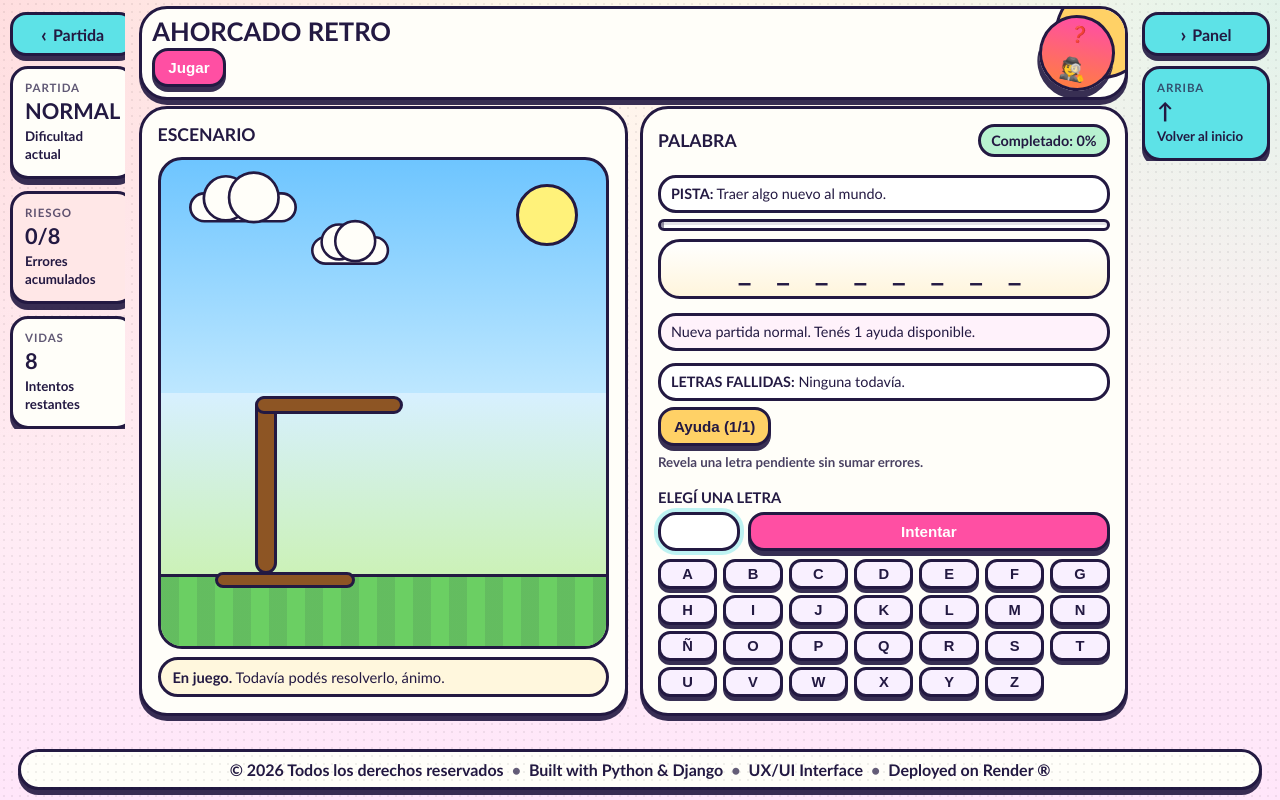
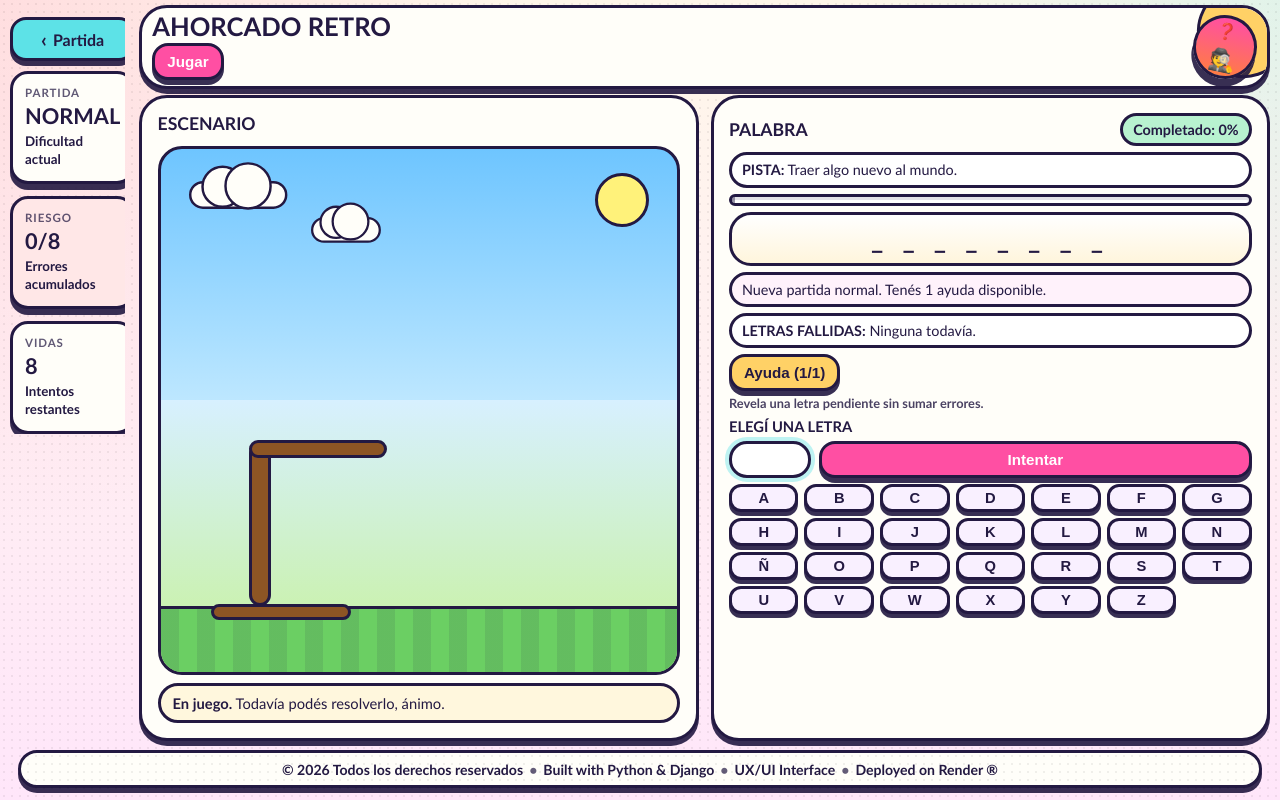
Before and after one commit to lu-developer476/Hangman, a Django app: page / in a window 1280 px wide. Run offline with Django 5.2, Linux system fonts and the light colour scheme.

Commit message:
Adjust Hangman layout without the right panel (#16)

```diff
--- a/app/static/app/css/styles.css
+++ b/app/static/app/css/styles.css
@@ -1044,7 +1044,7 @@ h1 {
 @media (min-width: 1180px) {
     .layout {
         display: grid;
-        grid-template-columns: minmax(112px, 9vw) minmax(0, 1fr) minmax(112px, 10vw);
+        grid-template-columns: minmax(112px, 9vw) minmax(0, 1fr);
         gap: 14px;
         align-items: start;
     }
@@ -1064,15 +1064,7 @@ h1 {
     }
 
     .layout:has(.side-rail-left.is-collapsed) {
-        grid-template-columns: 54px minmax(0, 1fr) minmax(112px, 10vw);
-    }
-
-    .layout:has(.side-rail-right.is-collapsed) {
-        grid-template-columns: minmax(112px, 9vw) minmax(0, 1fr) 54px;
-    }
-
-    .layout:has(.side-rail-left.is-collapsed):has(.side-rail-right.is-collapsed) {
-        grid-template-columns: 54px minmax(0, 1fr) 54px;
+        grid-template-columns: 54px minmax(0, 1fr);
     }
 
     .side-rail.is-collapsed .rail-toggle {
@@ -1180,19 +1172,11 @@ h1 {
 
 @media (min-width: 1400px) {
     .layout {
-        grid-template-columns: 150px minmax(0, 1fr) 170px;
+        grid-template-columns: 150px minmax(0, 1fr);
     }
 
     .layout:has(.side-rail-left.is-collapsed) {
-        grid-template-columns: 54px minmax(0, 1fr) 170px;
-    }
-
-    .layout:has(.side-rail-right.is-collapsed) {
-        grid-template-columns: 150px minmax(0, 1fr) 54px;
-    }
-
-    .layout:has(.side-rail-left.is-collapsed):has(.side-rail-right.is-collapsed) {
-        grid-template-columns: 54px minmax(0, 1fr) 54px;
+        grid-template-columns: 54px minmax(0, 1fr);
     }
 }
 
@@ -1350,10 +1334,6 @@ h1 {
         grid-template-columns: repeat(4, minmax(0, 1fr));
     }
 
-    .side-rail-right {
-        margin-top: 18px;
-        margin-bottom: 0;
-    }
 }
 
 @media (max-width: 900px) {
@@ -1395,8 +1375,7 @@ h1 {
 }
 
 @media (max-width: 620px) {
-    .side-rail .rail-content,
-    .side-rail-right .rail-content {
+    .side-rail .rail-content {
         grid-template-columns: repeat(2, minmax(0, 1fr));
     }
 
@@ -1573,3 +1552,148 @@ h1 {
     text-transform: uppercase;
     margin-bottom: 4px;
 }
+
+@media (min-width: 1024px) {
+    html,
+    body {
+        height: 100%;
+        overflow: hidden;
+    }
+
+    body {
+        min-height: 100vh;
+    }
+
+    .layout {
+        flex: 1 1 auto;
+        height: calc(100vh - 54px);
+        max-height: calc(100vh - 54px);
+        min-height: 0;
+        overflow: hidden;
+    }
+
+    .content-shell {
+        display: grid;
+        grid-template-rows: auto minmax(0, 1fr);
+        min-height: 0;
+        height: 100%;
+    }
+
+    .game-grid {
+        min-height: 0;
+        height: 100%;
+    }
+
+    .panel {
+        min-height: 0;
+        overflow: hidden;
+    }
+
+    .gallows-panel .gallows-scene {
+        flex: 1 1 auto;
+        min-height: 0;
+    }
+
+    .puzzle-panel {
+        gap: 6px;
+    }
+
+    .puzzle-panel .panel-header,
+    .puzzle-panel .hint,
+    .puzzle-panel .message,
+    .puzzle-panel .wrong-letters,
+    .puzzle-panel .word-display,
+    .puzzle-panel .help-form,
+    .puzzle-panel .guess-row {
+        margin-top: 0;
+        margin-bottom: 0;
+    }
+
+    .puzzle-panel .help-form {
+        gap: 4px;
+    }
+
+    .puzzle-panel .help-form small {
+        font-size: 0.8rem;
+    }
+
+    .footer {
+        margin: 4px 18px 6px;
+        padding: 5px 12px;
+        min-height: 38px;
+        font-size: 0.88rem;
+        gap: 6px;
+    }
+}
+
+@media (min-width: 1180px) and (max-height: 820px) {
+    .layout {
+        padding-top: 5px;
+        padding-bottom: 5px;
+    }
+
+    .hero-card {
+        min-height: 84px;
+    }
+
+    .sticker {
+        width: 64px;
+    }
+
+    .gallows-scene {
+        --base-left: 50px;
+        --base-bottom: 52px;
+        --vertical-left: 88px;
+        --vertical-bottom: 66px;
+        --vertical-height: 164px;
+        --beam-left: 88px;
+        --beam-bottom: 214px;
+        --beam-width: 138px;
+        --beam-height: 18px;
+        --rope-height: 30px;
+        --rope-inset: 22px;
+        --character-scale: 0.68;
+        --head-anchor-offset: 20.4px;
+    }
+
+    .ground {
+        height: 66px;
+    }
+
+    .sun {
+        width: 54px;
+        height: 54px;
+        top: 20px;
+        right: 24px;
+    }
+
+    .cloud-a {
+        transform: scale(0.82);
+    }
+
+    .cloud-b {
+        top: 68px;
+        transform: scale(0.76);
+    }
+
+    .hint,
+    .message,
+    .wrong-letters {
+        padding: 6px 10px;
+        line-height: 1.2;
+    }
+
+    .word-display {
+        padding: 8px 10px;
+        font-size: clamp(1.2rem, 2.1vw, 1.65rem);
+        letter-spacing: 0.24em;
+    }
+
+    .btn {
+        padding: 7px 12px;
+    }
+
+    .key {
+        min-height: 28px;
+    }
+}
--- a/app/static/app/js/app.js
+++ b/app/static/app/js/app.js
@@ -42,19 +42,6 @@ document.addEventListener('DOMContentLoaded', () => {
   }
 
   // =========================
-  // BARRA LATERAL - VOLVER ARRIBA
-  // =========================
-  const scrollTop = document.querySelector('[data-scroll-top]');
-
-  if (scrollTop) {
-    scrollTop.addEventListener('click', () => {
-      window.scrollTo({ top: 0, behavior: 'smooth' });
-    });
-  }
-
-
-
-  // =========================
   // BARRAS LATERALES DESPLEGABLES
   // =========================
   const rails = document.querySelectorAll('[data-collapsible-rail]');
--- a/app/templates/app/index.html
+++ b/app/templates/app/index.html
@@ -182,19 +182,6 @@
         </section>
         </div>
 
-        <aside class="side-rail side-rail-right" aria-label="Accesos rápidos" data-collapsible-rail data-rail-side="right">
-            <button class="rail-toggle" type="button" aria-expanded="true">
-                <span class="rail-toggle-icon" aria-hidden="true">›</span>
-                <span class="rail-toggle-text">Panel</span>
-            </button>
-            <div class="rail-content">
-            <button class="rail-card rail-action rail-top" type="button" data-scroll-top>
-                <span class="rail-kicker">Arriba</span>
-                <strong>↑</strong>
-                <small>Volver al inicio</small>
-            </button>
-            </div>
-        </aside>
     </main>
 
     <dialog class="difficulty-modal" data-new-game-modal aria-labelledby="difficulty-title">
```
